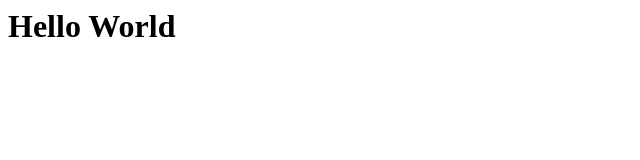
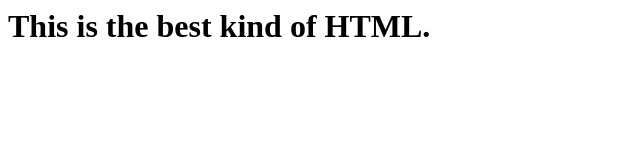
Before and after one commit to stasgavrylov/stasgavrylov.github.io, a plain HTML site: page index.html in a window 1280 px wide. Shown: the whole page, without its empty margins (0-640 px from the left). Drawn offline with Linux system fonts and the light colour scheme.

Commit message:
Following commit.

```diff
--- a/index.html
+++ b/index.html
@@ -1 +1 @@
-<h1>Hello World</h1>
+<h1>This is the best kind of HTML.</h1>
```
